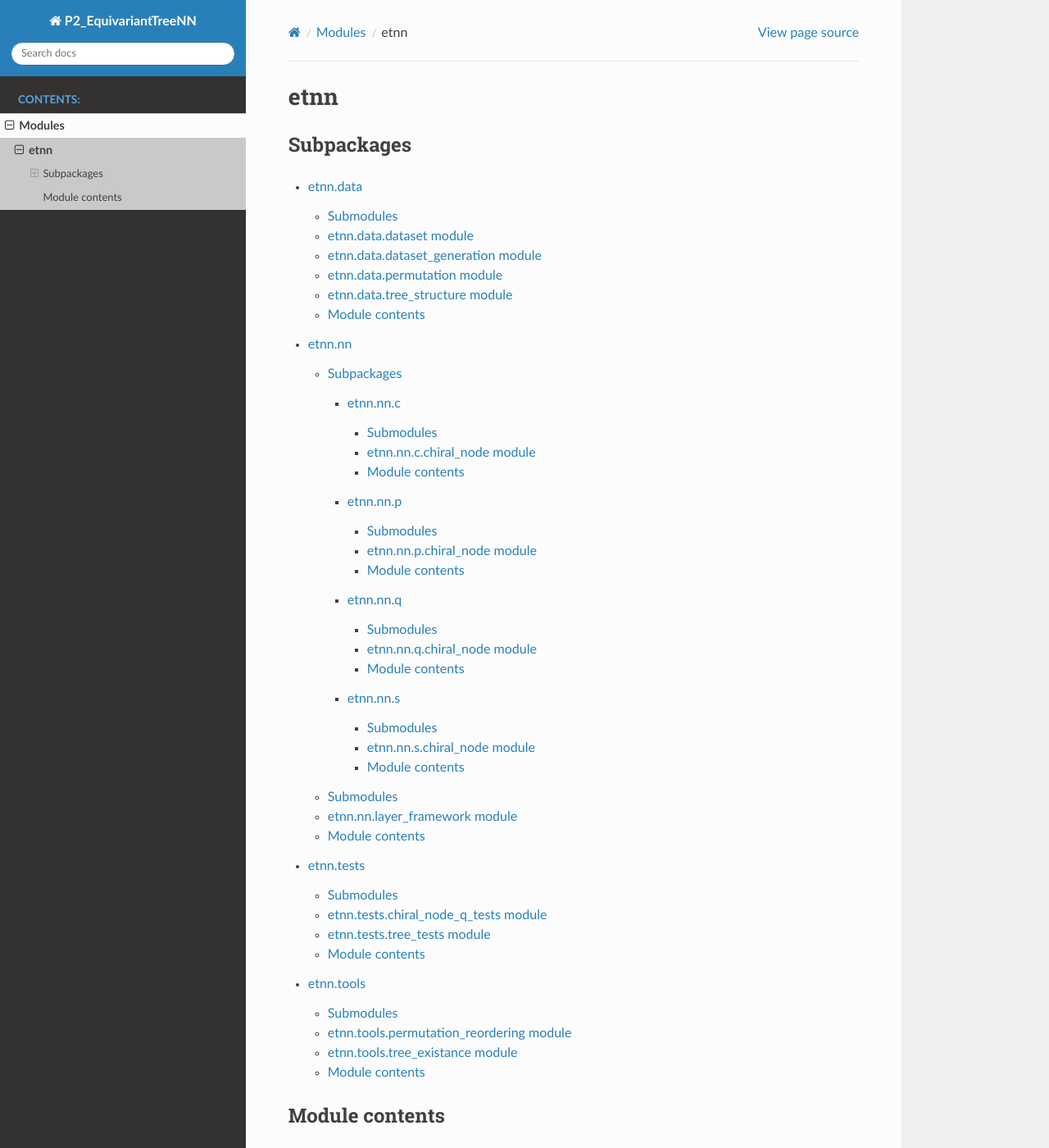
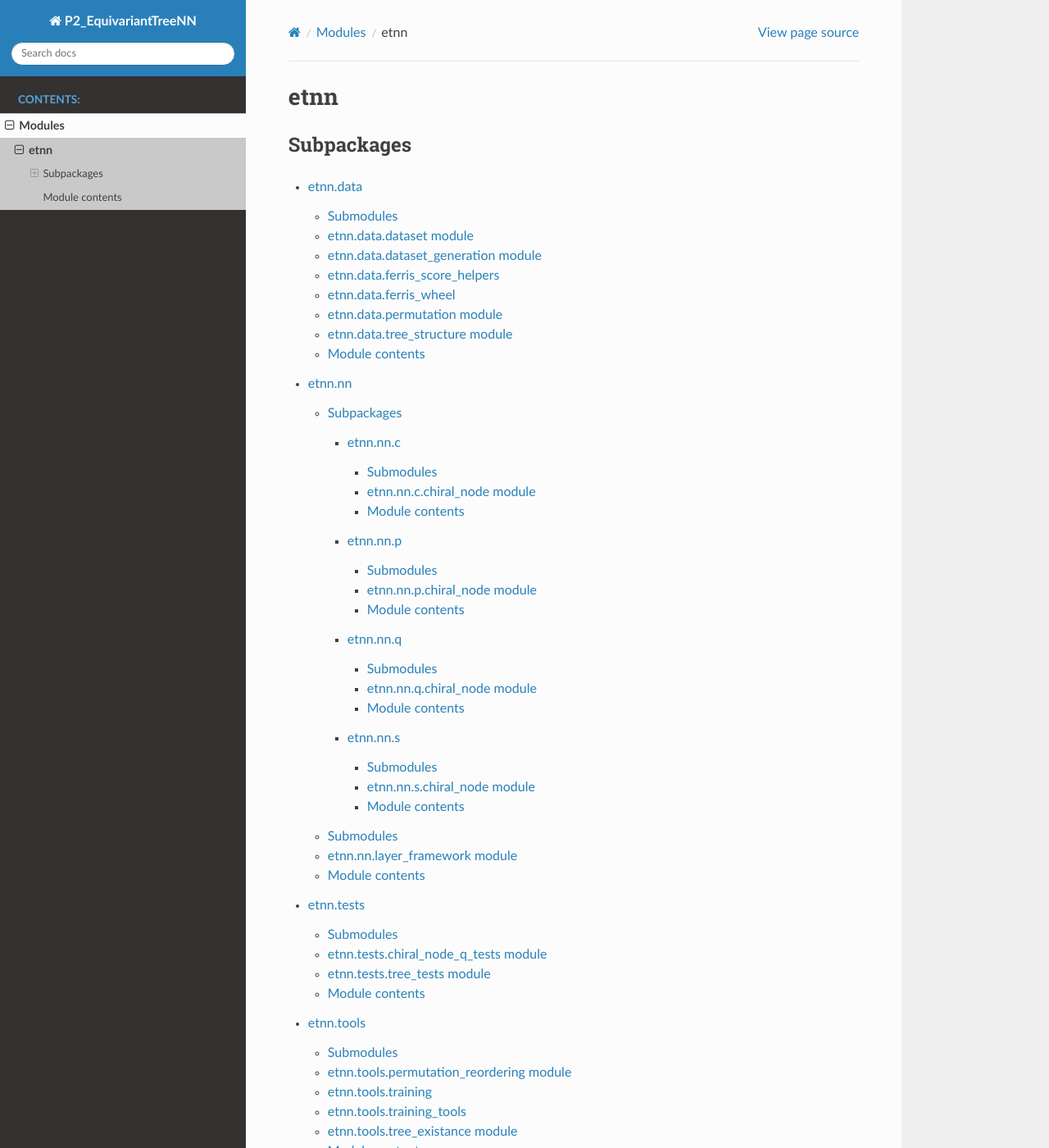
Before and after one commit to JellyJoe13/P2_EquivariantTreeNN, a Sphinx documentation site: the page built from docs/etnn.rst, in a window 1280 px wide and 1400 px high. Shown: the whole window at 82% size. Built offline with Sphinx 7.4.7 and the Read the Docs theme 2.0.0, drawn with Linux system fonts in a browser that asks for light colours; grey boxes are pictures that could not be loaded.

Commit message:
updated documentation

```diff
--- a/docs/etnn.data.rst
+++ b/docs/etnn.data.rst
@@ -16,6 +16,20 @@ etnn.data.dataset\_generation module
 ------------------------------------
 
 .. automodule:: etnn.data.dataset_generation
+   :members:
+   :undoc-members:
+   :show-inheritance:
+
+etnn.data.ferris\_score\_helpers
+--------------------------------
+.. automodule:: etnn.data.ferris_score_helpers
+   :members:
+   :undoc-members:
+   :show-inheritance:
+
+etnn.data.ferris\_wheel
+-----------------------
+.. automodule:: etnn.data.ferris_wheel
    :members:
    :undoc-members:
    :show-inheritance:
--- a/docs/etnn.tools.rst
+++ b/docs/etnn.tools.rst
@@ -8,6 +8,20 @@ etnn.tools.permutation\_reordering module
 -----------------------------------------
 
 .. automodule:: etnn.tools.permutation_reordering
+   :members:
+   :undoc-members:
+   :show-inheritance:
+
+etnn.tools.training
+-------------------
+.. automodule:: etnn.tools.training
+   :members:
+   :undoc-members:
+   :show-inheritance:
+
+etnn.tools.training\_tools
+--------------------------
+.. automodule:: etnn.tools.training_tools
    :members:
    :undoc-members:
    :show-inheritance:
```
